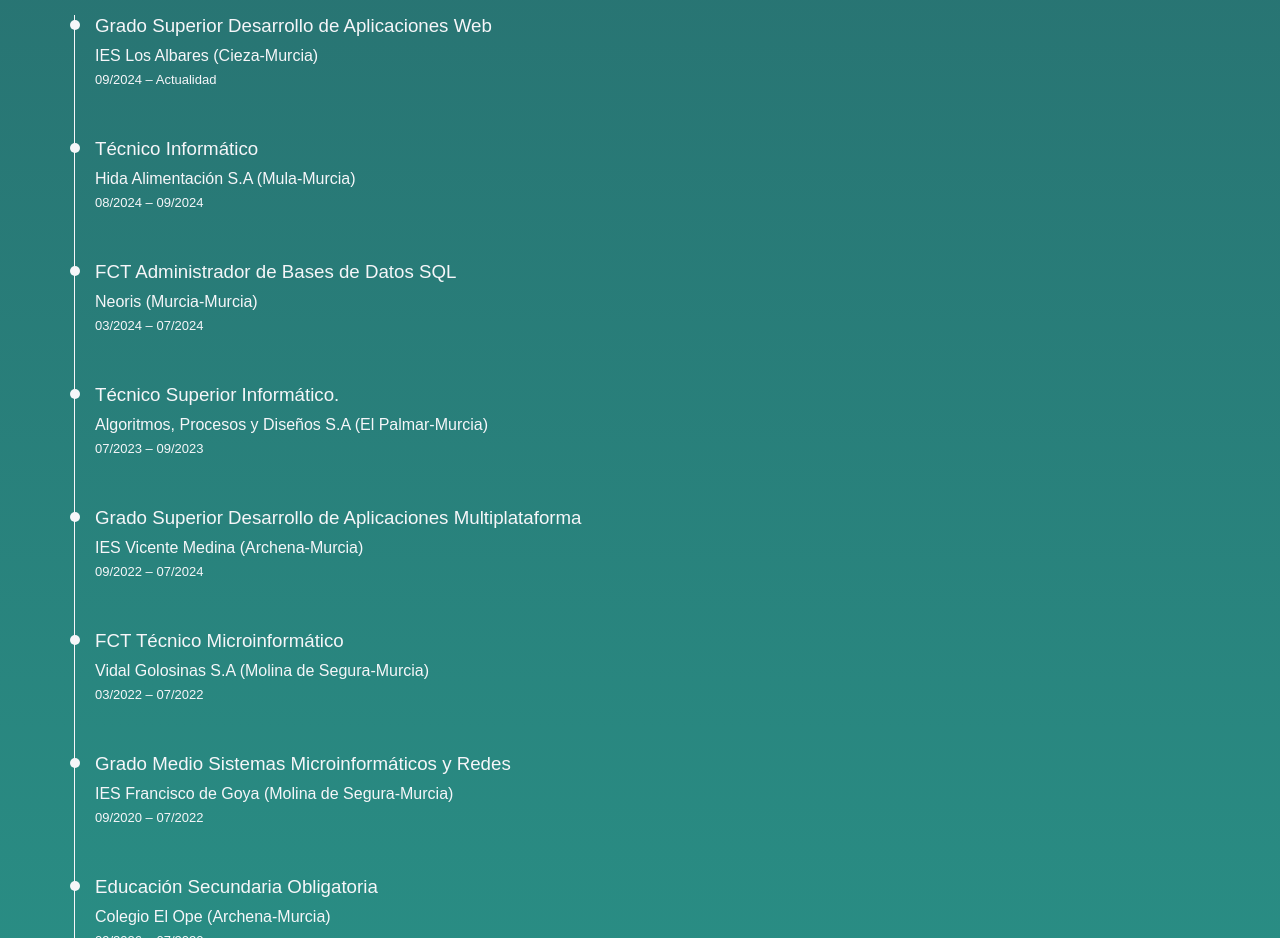
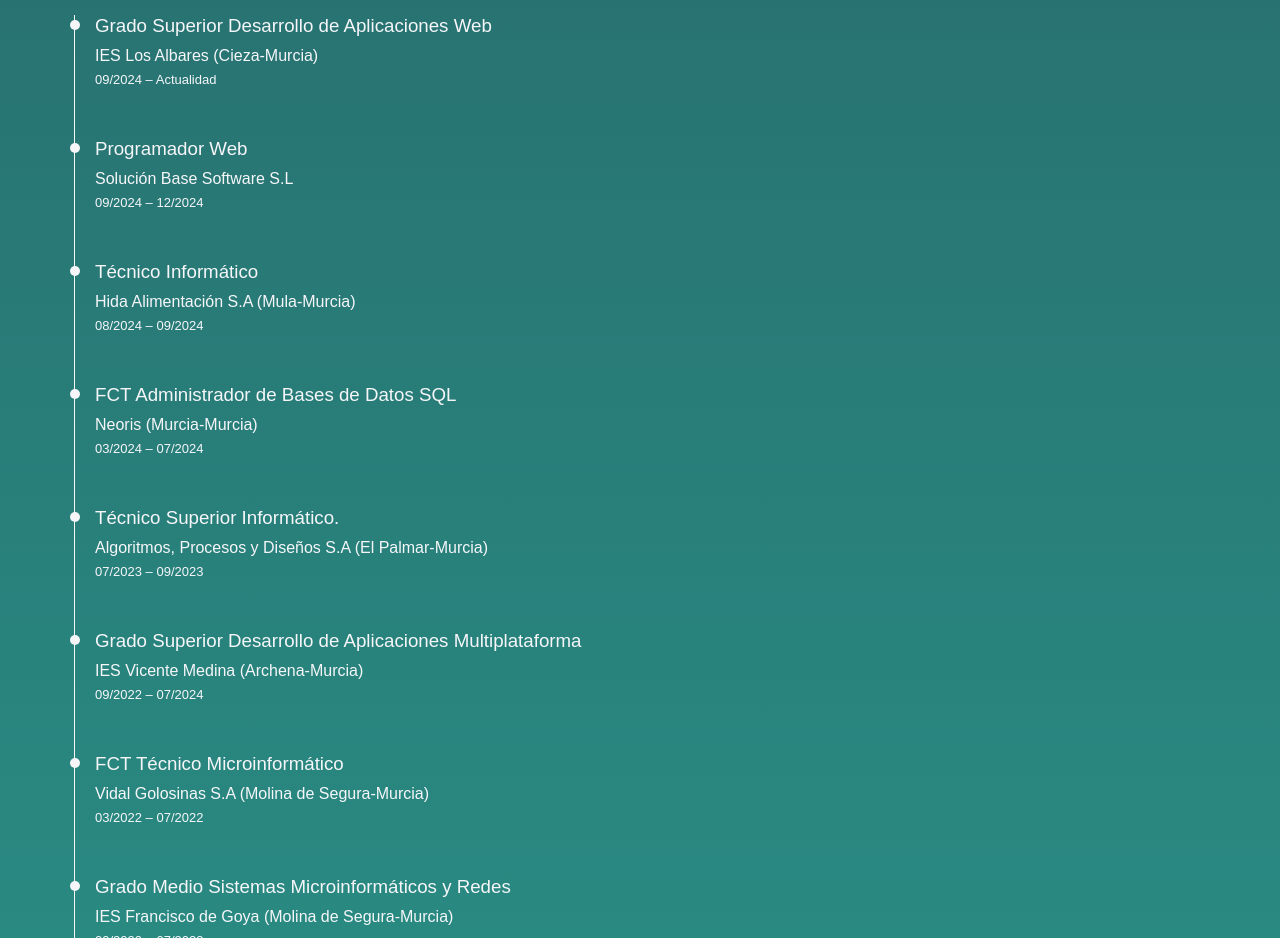
Before and after one commit to Rodriguez710/Portfolio, an Astro site: page / in a window 1280 px wide. Shown: the part 1880-2818 px from the top of the page. Built offline with nearby package versions, Linux system fonts and the light colour scheme; Astro itself is replaced by a stand-in of ours; no server answers; a web font is replaced by a local one.

Commit message:
cambios en studies

```diff
--- a/src/const/const.js
+++ b/src/const/const.js
@@ -1,32 +1,37 @@
 export const studies = [
   {
     title: "Grado Superior Desarrollo de Aplicaciones Web",
-    corporation: "IES Los Albares (Cieza-Murcia) ",
+    corporation: "IES Los Albares (Cieza-Murcia)",
     date: "09/2024 – Actualidad",
   },
   {
+    title: "Programador Web",
+    corporation: "Solución Base Software S.L",
+    date: "09/2024 – 12/2024",
+  },
+  {
     title: "Técnico Informático",
-    corporation: "Hida Alimentación S.A (Mula-Murcia) ",
+    corporation: "Hida Alimentación S.A (Mula-Murcia)",
     date: "08/2024 – 09/2024",
   },
   {
     title: "FCT Administrador de Bases de Datos SQL",
-    corporation: "Neoris (Murcia-Murcia) ",
+    corporation: "Neoris (Murcia-Murcia)",
     date: "03/2024 – 07/2024",
   },
   {
     title: "Técnico Superior Informático.",
-    corporation: "Algoritmos, Procesos y Diseños S.A (El Palmar-Murcia) ",
+    corporation: "Algoritmos, Procesos y Diseños S.A (El Palmar-Murcia)",
     date: "07/2023 – 09/2023",
   },
   {
     title: "Grado Superior Desarrollo de Aplicaciones Multiplataforma",
-    corporation: "IES Vicente Medina (Archena-Murcia) ",
+    corporation: "IES Vicente Medina (Archena-Murcia)",
     date: "09/2022 – 07/2024",
   },
   {
     title: "FCT Técnico Microinformático",
-    corporation: "Vidal Golosinas S.A (Molina de Segura-Murcia) ",
+    corporation: "Vidal Golosinas S.A (Molina de Segura-Murcia)",
     date: "03/2022 – 07/2022",
   },
   {
```
